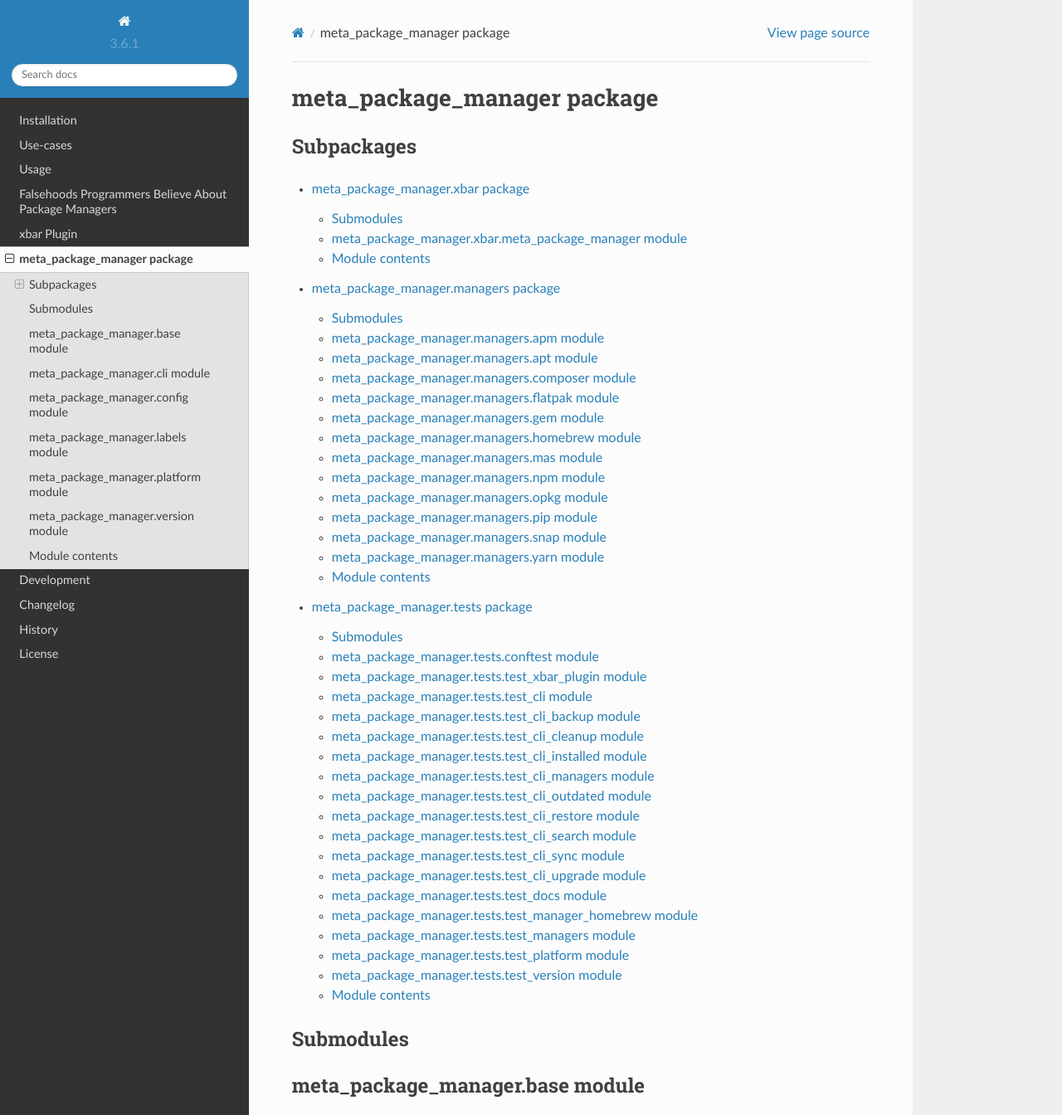
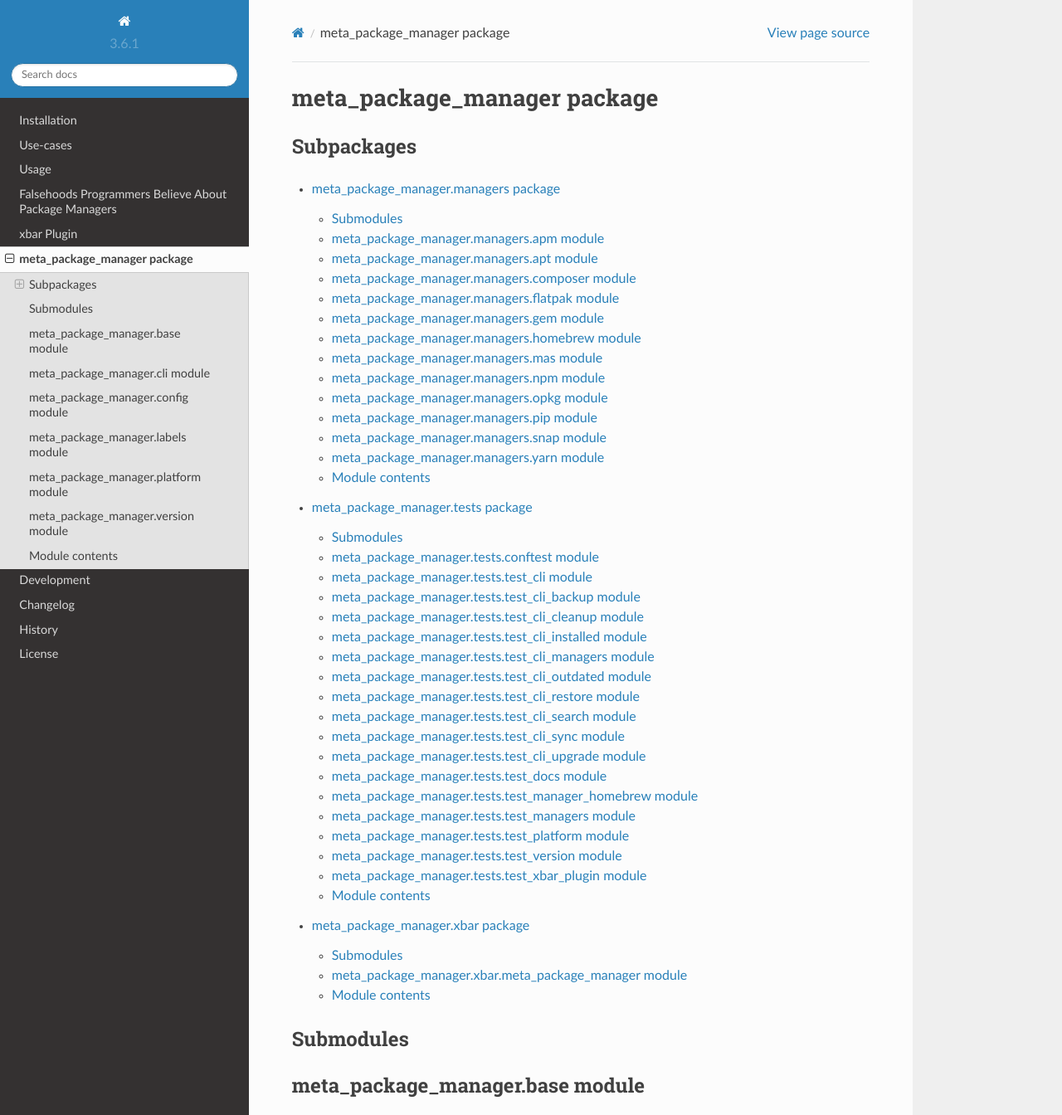
Before and after one commit to kdeldycke/meta-package-manager, a Sphinx documentation site: the page built from docs/meta_package_manager.rst, in a window 1280 px wide and 1400 px high, cut to the strip 0-1344 px from the top of the window. Shown: the whole strip at 83% size. Built offline with Sphinx 7.4.7 and the Read the Docs theme 2.0.0, drawn with Linux system fonts in a browser that asks for light colours; pages that are not in the unit, such as notebooks, are missing from menus; the version number is read from the project's files by our own code.

Commit message:
[autofix] Update Sphinx apidoc

```diff
--- a/docs/meta_package_manager.rst
+++ b/docs/meta_package_manager.rst
@@ -7,9 +7,9 @@ Subpackages
 .. toctree::
    :maxdepth: 4
 
-   meta_package_manager.xbar
    meta_package_manager.managers
    meta_package_manager.tests
+   meta_package_manager.xbar
 
 Submodules
 ----------
--- a/docs/meta_package_manager.xbar.rst
+++ b/docs/meta_package_manager.xbar.rst
@@ -1,11 +1,11 @@
 meta\_package\_manager.xbar package
-=====================================
+===================================
 
 Submodules
 ----------
 
 meta\_package\_manager.xbar.meta\_package\_manager module
------------------------------------------------------------
+---------------------------------------------------------
 
 .. automodule:: meta_package_manager.xbar.meta_package_manager
    :members:
```
Also changed, not shown: docs/meta_package_manager.tests.rst (+8 -8 lines).
